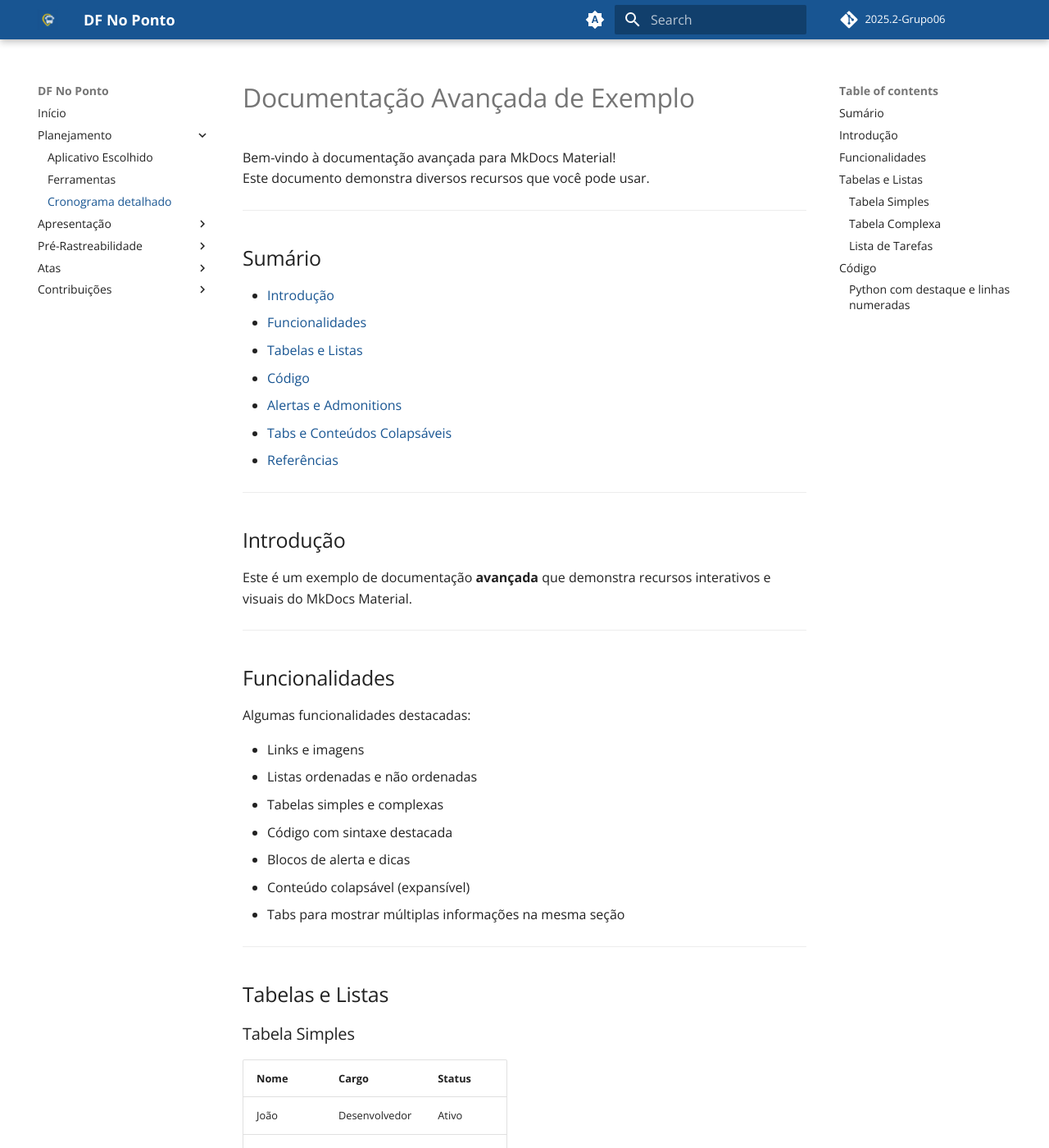
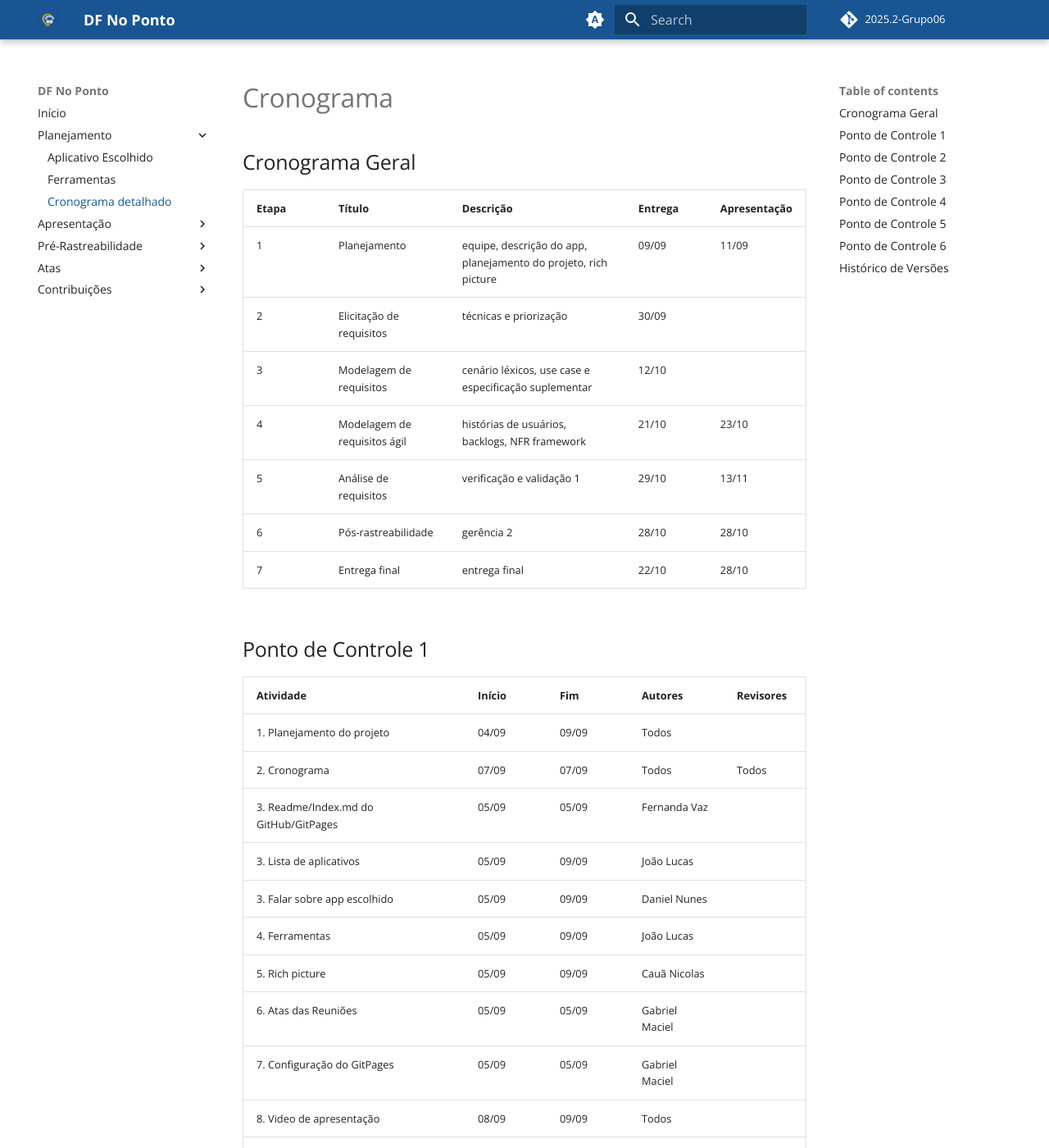
Before and after one commit to Requisitos-de-Software/2025.2-Grupo06, an MkDocs documentation site: the page built from docs/Planejamento/Cronogramadetalhado.md, in a window 1280 px wide and 1400 px high. Shown: the whole window at 82% size. Built offline with MkDocs 1.6.1 and Material for MkDocs 9.7.7, drawn with Linux system fonts in a browser that asks for light colours; comment, search, counter and statistics services are not loaded; some of the changed text lies outside the part shown.

Commit message:
docs: cronograma

````diff
--- a/docs/Planejamento/Cronogramadetalhado.md
+++ b/docs/Planejamento/Cronogramadetalhado.md
@@ -1,76 +1,83 @@
-# Documentação Avançada de Exemplo
+# Cronograma
 
-Bem-vindo à documentação avançada para MkDocs Material!
-Este documento demonstra diversos recursos que você pode usar.
+## Cronograma Geral
 
----
+| Etapa | Título | Descrição | Entrega | Apresentação |
+|-------|--------|-----------|---------|--------------|
+|   1   | Planejamento | equipe, descrição do app, planejamento do projeto, rich picture | 09/09 | 11/09 |
+|   2   | Elicitação de requisitos | técnicas e priorização | 30/09 |  |
+|   3   | Modelagem de requisitos | cenário léxicos, use case e especificação suplementar | 12/10 |  |
+|   4   | Modelagem de requisitos ágil | histórias de usuários, backlogs, NFR framework | 21/10 | 23/10 |
+|   5   | Análise de requisitos | verificação e validação 1 | 29/10 | 13/11 |
+|   6   | Pós-rastreabilidade | gerência 2 | 28/10 | 28/10  |
+|   7   | Entrega final | entrega final | 22/10 | 28/10 |
 
-## Sumário
+## Ponto de Controle 1
 
-- [Introdução](#introdução)
-- [Funcionalidades](#funcionalidades)
-- [Tabelas e Listas](#tabelas-e-listas)
-- [Código](#código)
-- [Alertas e Admonitions](#alertas-e-admonitions)
-- [Tabs e Conteúdos Colapsáveis](#tabs-e-conteúdos-colapsáveis)
-- [Referências](#referências)
+| Atividade | Início | Fim | Autores | Revisores |
+|-----------|--------|-----|---------|-----------|
+| 1. Planejamento do projeto | 04/09 | 09/09 | Todos | |
+| 2. Cronograma |  07/09 | 07/09 | Todos | Todos |
+| 3. Readme/Index.md do GitHub/GitPages | 05/09 | 05/09 | Fernanda Vaz | |
+| 3. Lista de aplicativos | 05/09 | 09/09 | João Lucas | |
+| 3. Falar sobre app escolhido | 05/09 | 09/09 | Daniel Nunes | |
+| 4. Ferramentas | 05/09 | 09/09 | João Lucas | |
+| 5. Rich picture | 05/09 | 09/09 | Cauã Nicolas | |
+| 6. Atas das Reuniões | 05/09 | 05/09 | Gabriel Maciel | |
+| 7. Configuração do GitPages | 05/09 | 05/09 | Gabriel Maciel | |
+| 8. Video de apresentação | 08/09 | 09/09 | Todos | |
+| 9. Video de inspeção | 10/09 | 11/09 | Todos | |
 
----
+## Ponto de Controle 2
 
-## Introdução
+| Atividade | Início | Fim | Autores | Revisores |
+|-----------|--------|-----|---------|-----------|
+| 1. Personas | 18/09 | 30/09 | Fernanda Vaz, Dan Nunes |  |
+| 2. Storytelling | 18/09 | 30/09 | Fernanda Vaz, Dan Nunes | |
+| 3. Questionário | 18/09 | 30/09 | João Gabriel | Igor Penha |
+| 4. Priorização | 18/09 | 30/09 | Cauã Nicolas, Gabriel Maciel, João Gabriel, João Lucas | |
+| 5. First Things First | 18/09 | 30/09 | Cauã Nicolas, Gabriel Maciel, João Gabriel, João Lucas  | |
+| 6. In or Out | 18/09 | 30/09 | Cauã Nicolas, Gabriel Maciel, João Gabriel, João Lucas | |
+| 7. MoSCoW | 18/09 | 30/09 | Cauã Nicolas, Gabriel Maciel, João Gabriel, João Lucas | |
+| 5. Gravação da apresentação | 18/09 | 01/10 | Todos |  |
 
-Este é um exemplo de documentação **avançada** que demonstra recursos interativos e visuais do MkDocs Material.
+## Ponto de Controle 3
 
----
+| Atividade | Início | Fim | Autores | Revisores |
+|-----------|--------|-----|---------|-----------|
+| 1. Casos de uso | 02/10 | 12/10 | Daniel Nunes, João Gabriel | Cauã Nicolas, Fernanda Vaz |
+| 2. Cenários |  02/10 | 12/10 | Cauã Nicolas, Fernanda Vaz | Daniel Nunes, João Gabriel |
+| 3. Léxico | 02/10 | 12/10 | Gabriel Maciel | João Lucas |
+| 4. Especificação suplementar | 02/10 | 12/10 | Gabriel Maciel, João Lucas | Cauã Nicolas, Fernanda Vaz |
+| 5. Gravação da apresentação | 02/10 | 12/10 | Todos | Todos |
 
-## Funcionalidades
+## Ponto de Controle 4
 
-Algumas funcionalidades destacadas:
+| Atividade | Início | Fim | Autores | Revisores |
+|-----------|--------|-----|---------|-----------|
+| 1. Histórias de usuário | 14/10 | 21/10 | Cauã Nicolas, Fernanda Vaz, João Lucas | Cauã Nicolas, Fernanda Vaz, João Lucas |
+| 2. Backlog |  14/10 | 21/10 | Cauã Nicolas, Fernanda Vaz, João Lucas | Cauã Nicolas, Fernanda Vaz, João Lucas  |
+| 3. NFR Framework | 14/10 | 21/10 | Daniel Nunes, Gabriel Maciel, João Gabriel | Cauã Nicolas, Fernanda Vaz, João Lucas |
+| 4. Gravação da apresentação | 14/10 | 21/10 | Todos |  |
 
-- Links e imagens
-- Listas ordenadas e não ordenadas
-- Tabelas simples e complexas
-- Código com sintaxe destacada
-- Blocos de alerta e dicas
-- Conteúdo colapsável (expansível)
-- Tabs para mostrar múltiplas informações na mesma seção
+## Ponto de Controle 5
 
----
+| Atividade | Início | Fim | Autores | Revisores |
+|-----------|--------|-----|---------|-----------|
+| 1. Verificação de requisitos 1 | 29/10 | 12/11 | Cauã Nicolas, João Lucas, Fernanda Vaz | Daniel Nunes, Gabriel Maciel, João Gabriel |
+| 2. Validação de requisitos 1 | 29/10 | 12/11 | Daniel Nunes, Gabriel Maciel, João Gabriel | Cauã Nicolas, João Lucas, Fernanda Vaz |
+| 3. Gravação da apresentação | 29/10 | 12/11 | Todos | |
 
-## Tabelas e Listas
+## Ponto de Controle 6
 
-### Tabela Simples
+| Atividade | Início | Fim | Autores | Revisores |
+|-----------|--------|-----|---------|-----------|
+| 1. Backward From | 22/10 | 28/10 | Cauã Nicolas, João Gabriel, João Lucas | Daniel Nunes, Fernanda Vaz, Gabriel Maciel |
+| 2. Forward From | 22/10 | 28/10 | Daniel Nunes, Fernanda Vaz, Gabriel Maciel | Cauã Nicolas, João Gabriel, João Lucas |
+| 3. Gravação da apresentação | 22/10 | 28/10 | Todos | |
 
-| Nome       | Cargo         | Status     |
-|------------|---------------|-----------|
-| João       | Desenvolvedor | Ativo     |
-| Maria      | Designer      | Em pausa  |
-| Fernanda   | QA            | Ativo     |
+## Histórico de Versões
 
-### Tabela Complexa
-
-| Nome       | Cargo         | Habilidades                        | Nível |
-|------------|---------------|-----------------------------------|-------|
-| João       | Dev Frontend  | HTML, CSS, JavaScript             | Avançado |
-| Maria      | Designer UX   | Figma, Illustrator, Photoshop     | Intermediário |
-| Fernanda   | QA            | Testes automatizados, Selenium    | Avançado |
-
-### Lista de Tarefas
-
-- [x] Criar documento inicial
-- [ ] Revisar conteúdo
-- [ ] Publicar documentação
-
----
-
-## Código
-
-### Python com destaque e linhas numeradas
-
-```python linenums
-def soma(a, b):
-    """Função que retorna a soma de dois números"""
-    return a + b
-
-resultado = soma(2, 3)
-print(f"O resultado é {resultado}")
+| Versão | Data | Descrição |
+| ------ | ---- | --------- |
+| 1.0 | 07/09 | Estruturação inicial do cronograma |
````
